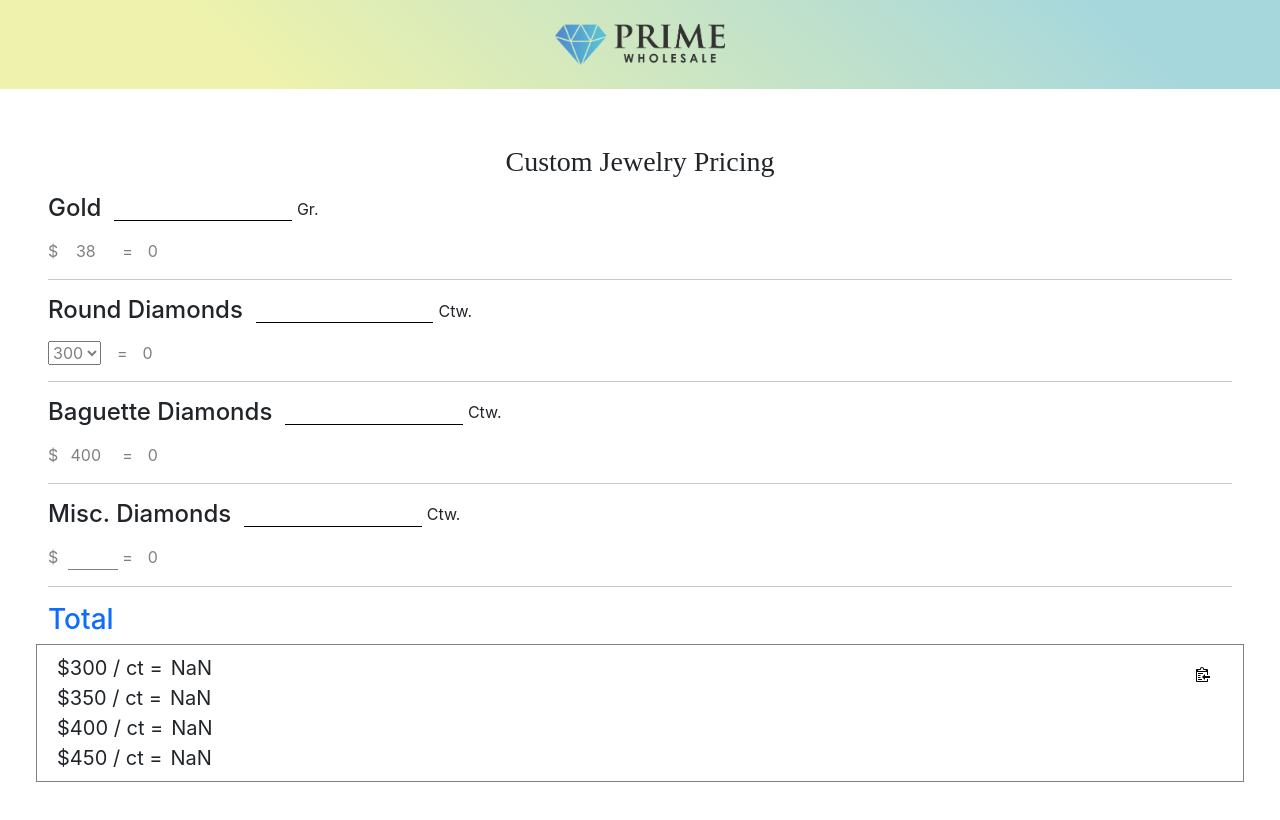
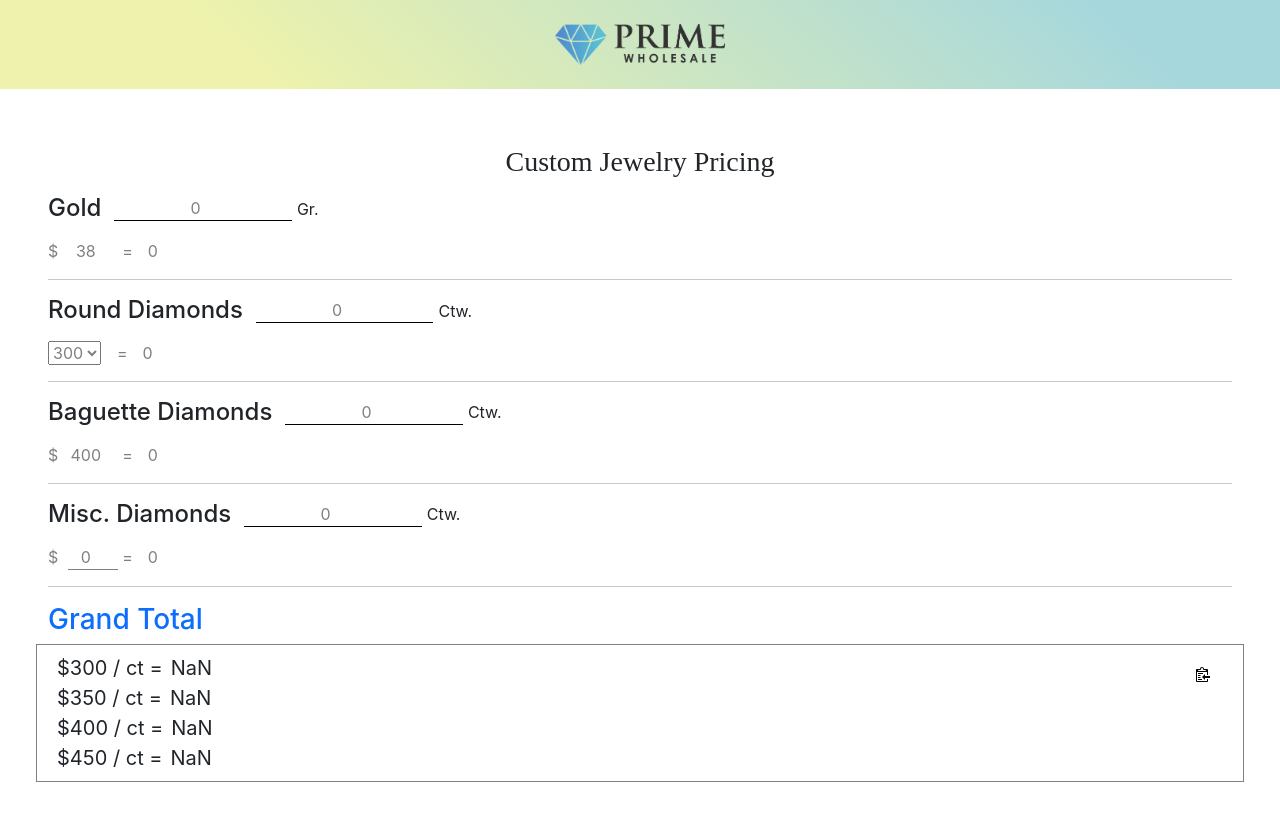
Before and after one commit to AasthaSavaliya/PW-Custom-Without-Tariff, a React (Create React App) app: page / in a window 1280 px wide. Shown: the top 820 px of the page. Built offline with nearby package versions, Linux system fonts and the light colour scheme.

Commit message:
± 10% profit & default 0

```diff
--- a/src/App.js
+++ b/src/App.js
@@ -5,56 +5,91 @@ import './App.css';
 
 function App() {
 
-  const initialFormData ={
+  let initialFormData ={
     goldPrice:38,
     goldWeight:0,
     roundWeight:0,
     roundPrice:300,
+    baguetteWeight:0,
     baguettePrice:400,
     goldTotal:0,
     baguetteTotal:0,
-    miscTotal:0
+    miscTotal:0,
+    miscPrice:0,
+    miscWeight:0
   }
   const [formData, setFormData] = useState(initialFormData)
+
 
   function handleChange(fieldName,e){
     console.log(formData)
 
       setFormData((prevState => {
         let updatedValues ={...prevState,
-          [fieldName]:parseFloat(e.target.value)
+          [fieldName]:parseFloat(e.target.value).toFixed(3)
         }
 
         updatedValues['goldTotal'] = updatedValues['goldPrice'] * updatedValues['goldWeight']
         updatedValues['baguetteTotal'] = updatedValues['baguettePrice'] * updatedValues['baguetteWeight']
         updatedValues['miscTotal'] = updatedValues['miscPrice'] * updatedValues['miscWeight']
-        updatedValues['totalWithoutRound'] = updatedValues['goldTotal'] + updatedValues['baguetteTotal'] +  updatedValues['miscTotal']
-        if(isNaN(updatedValues['totalWithoutRound'])){
-          updatedValues['totalWithoutRound'] = 0
-        }
+        updatedValues['totalWithoutRound'] = ((updatedValues['goldTotal'] + updatedValues['baguetteTotal'] +
+                                             updatedValues['miscTotal'])) * 1.1
+
+        // if((updatedValues['goldTotal']) && (updatedValues['goldPrice']) && (updatedValues['goldWeight'])
+        // && (updatedValues['roundPrice']) && (updatedValues['roundWeight']) && (updatedValues['baguettePrice'])
+        //    && (updatedValues['baguetteTotal']) && (updatedValues['baguetteWeight']) && (updatedValues['miscTotal'])
+        //  && (updatedValues['miscWeight']) && (updatedValues['miscPrice']) === ''){
+        //   updatedValues['goldTotal'] = 0
+        //   updatedValues['goldWeight'] = 0
+        //   updatedValues['goldWeight'] = 0
+        //
+        //   updatedValues['roundWeight'] = 0
+        //   updatedValues['roundPrice'] = 0
+        //
+        //   updatedValues['baguettePrice'] = 0
+        //   updatedValues['baguetteWeight'] = 0
+        //   updatedValues['baguetteTotal'] = 0
+        //
+        //   updatedValues['miscPrice'] = 0
+        //   updatedValues['miscWeight'] = 0
+        //   updatedValues['miscTotal'] = 0
+        // }
+        //
+        // if(isNaN(updatedValues['goldTotal']) && (updatedValues['baguetteTotal']) && (updatedValues['miscTotal'])
+        // && (updatedValues['totalWithoutRound'])){
+        //   updatedValues['goldTotal'] = 0
+        //   updatedValues['baguetteTotal'] = 0
+        //   updatedValues['miscTotal'] = 0
+        //   updatedValues['totalWithoutRound'] = 0
+        // }
 
         return updatedValues
+
       }));
   }
 
   function clipBoadHandler(e) {
     e.preventDefault()
     let textToCopy="";
-    [300,350,400,450].map(value =>{
-       textToCopy +=`\n$${value} / Ct = ${formData['totalWithoutRound']+(formData['roundWeight']*value)}`
+    [300,350,400,450].map(value => {
+       textToCopy +=`\n$${value} / Ct = ${(formData['totalWithoutRound']+(formData['roundWeight']*value))*1.1}`
     })
 
     navigator.clipboard.writeText(textToCopy);
   }
 
-  return (
-      <div>
+  // function resetForm(){
+  //   document.getElementById("main-form").reset();
+  //   setFormData(0)
+  // }
+
+  return <div>
         <div className="py-4 bg-light branding">
           <img src={logo} alt="Prime Wholesale logo" width="170px" className="img-responsive center-block d-block mx-auto"/>
         </div>
 
         <section className="h-100 p-md-5 p-3">
-
+          <form id={'main-form'}>
           {/* Heading */}
           <h3 className="text-center py-2" style={{fontFamily:'serif'}}>Custom Jewelry Pricing</h3>
 
@@ -62,7 +97,8 @@ function App() {
           <div className="gold-containers">
             <div className="d-flex align-items-center mb-3">
               <h4 className="me-2 m-0">Gold</h4>
-              <input name='gold' onChange={(e)=>handleChange("goldWeight",e)} type="number" className="form-control text-center"
+              <input name='gold' onChange={(e)=>handleChange("goldWeight",e)} type="number"
+                     className="form-control text-center" defaultValue={'0'}
                      style={{borderBottom: '1px solid black', borderRadius: 0}}
                      aria-label="Grams" />
                 <span>Gr.</span>
@@ -70,8 +106,9 @@ function App() {
 
             <div className="input-group mb-3 pe-5">
               <label>$</label>
-              <input name='goldPrice' defaultValue={formData.goldPrice} onChange={(e)=>handleChange("goldPrice",e)}
-                     type="number" className="form-control text-center" aria-label="Rate" onfocusout="defaultZero(2);"/>
+              <input name='goldPrice' defaultValue={formData.goldPrice}
+                     onChange={(e)=>handleChange("goldPrice",e)}
+                     type="number" className="form-control text-center" aria-label="Rate" />
                 <label className={"me-3"}>=</label>
               <label>{formData['goldTotal']}</label>
             </div>
@@ -84,7 +121,8 @@ function App() {
           <div className="round-diam-container">
             <div className="d-flex align-items-center mb-3">
               <h4 className="me-2 m-0">Round Diamonds</h4>
-              <input type="number" onChange={(e)=>handleChange("roundWeight",e)}  className="form-control text-center" aria-label="Grams"
+              <input type="number" onChange={(e)=>handleChange("roundWeight",e)}
+                     className="form-control text-center" aria-label="Grams" defaultValue={'0'}
                       onfocusout="defaultZero(3);" style={{borderBottom: '1px solid black', borderRadius: 0}}/>
                 <span>Ctw.</span>
             </div>
@@ -110,17 +148,18 @@ function App() {
           <div className="baguette-diam-container">
             <div className="d-flex align-items-center mb-3">
               <h4 className="me-2 m-0">Baguette Diamonds</h4>
-              <input type="number" onChange={(e)=>handleChange("baguetteWeight",e)}  className="form-control text-center"
-                     aria-label="Carat weight" onfocusout="defaultZero(8);" style={{borderBottom: '1px solid black', borderRadius: 0}}/>
+              <input type="number" onChange={(e)=>handleChange("baguetteWeight",e)}
+                     className="form-control text-center" defaultValue={'0'}
+                     aria-label="Carat weight" style={{borderBottom: '1px solid black', borderRadius: 0}}/>
                 <span>Ctw.</span>
             </div>
             <div className="input-group mb-3 pe-5">
               <label>$</label>
-              <input type="number" readOnly value={initialFormData['baguettePrice']}  className="form-control text-center rate"  aria-label="Rate"
-                     onfocusout="defaultZero(9);"/>
+              <input type="number" value={initialFormData['baguettePrice']}  className="form-control text-center rate"
+                     aria-label="Rate" defaultValue={'0'}/>
 
               <label className={"me-3"}>=</label>
-              <label>{formData["baguetteTotal"]}</label>
+              <label>{formData["baguettePrice"] * formData['baguetteWeight']}</label>
             </div>
           </div>
           {/*BAGUETTE DIAMOND CONTAINER END*/}
@@ -131,19 +170,20 @@ function App() {
           <div className="misc-diam-container">
             <div className="d-flex align-items-center mb-3">
               <h4 className="me-2 m-0">Misc. Diamonds</h4>
-              <input type="number"  onChange={(e)=>handleChange("miscWeight",e)} className="form-control text-center"
-                     aria-label="Grams" onfocusout="defaultZero(10);" style={{borderBottom: '1px solid black', borderRadius: 0}}/>
+              <input type="number"  onChange={(e)=>handleChange("miscWeight",e)}
+                     className="form-control text-center" defaultValue={'0'}
+                     aria-label="Grams" style={{borderBottom: '1px solid black', borderRadius: 0}}/>
                 <span>Ctw.</span>
             </div>
 
             <div className="input-group mb-3 pe-5">
               <label>$</label>
-              <input type="number"  onChange={(e)=>handleChange("miscPrice",e)} className="form-control text-center rate"
-                     aria-label="Rate" onfocusout="defaultZero(11);"
+              <input type="number"  onChange={(e)=>handleChange("miscPrice",e)}
+                     className="form-control text-center rate" aria-label="Rate" defaultValue={'0'}
                      style={{borderBottom: '1px solid grey', borderRadius: 0}}/>
 
                 <label className={"me-3"}>=</label>
-              <label>{formData["miscTotal"]}</label>
+              <label>{formData["miscPrice"] * formData['miscWeight']}</label>
             </div>
           </div>
           {/*MISCELLANEOUS DIAMOND CONTAINER END*/}
@@ -154,13 +194,19 @@ function App() {
           <div className="total-container">
             <form className="row">
               <div className="col-12">
-                <h3 className="text-primary">Total</h3>
+                <div className="d-flex justify-content-between">
+                <h3 className="text-primary">Grand Total</h3>
+                    {/*<button onClick={clipBoadHandler} className="btn copy">*/}
+                      {/*<img src={copy} alt="Copy to clipboard"/>*/}
+                      {/*<h3 onClick={resetForm}>Clear</h3>*/}
+                    {/*</button>*/}
+                  </div>
                 <div className="p-2 row" style={{border: '1px solid grey'}}>
                   <div className="col">
                     {
                       [300,350,400,450].map(value => <div className="input-group">
                       <span className="fs-5">${value} / ct = </span>
-                        <span className={'fs-5 ms-2'}>{formData['totalWithoutRound']+(formData['roundWeight']*value)}</span>
+                        <span className={'fs-5 ms-2'}>{parseFloat((formData['totalWithoutRound'])+(formData['roundWeight']*value) * 1.1).toFixed(2)}</span>
                     </div> )
                     }
 
@@ -171,15 +217,15 @@ function App() {
                       <img src={copy} alt="Copy to clipboard"/>
                     </button>
                   </div>
+
                 </div>
               </div>
             </form>
           </div>
           {/*TOTAL CONTAINER END*/}
-
+      </form>
         </section>
       </div>
-  );
 }
 
 export default App;
```
